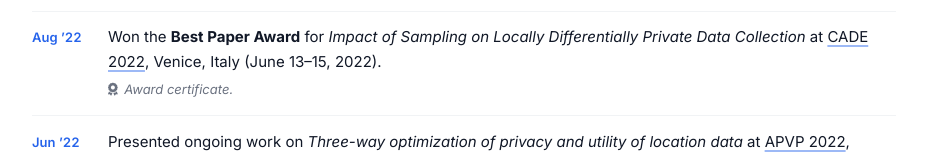
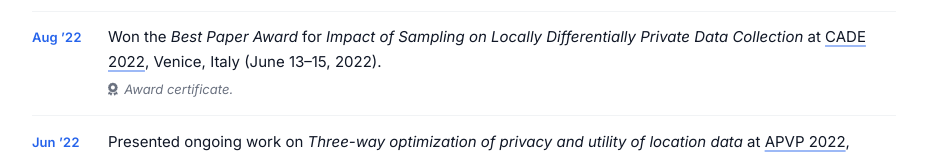
Before and after one commit to blitzwas/blitzwas.github.io, a plain HTML site: page index.html in a window 1280 px wide. Shown: the part 6774-6928 px from the top of the page, without its empty margins (320-1247 px from the left). Drawn offline with nearby package versions, Linux system fonts and the light colour scheme; some icons are missing.

Commit message:
Change strong tag to em for award announcement

```diff
--- a/index.html
+++ b/index.html
@@ -1169,7 +1169,7 @@
 
         <div class="news-item">
           <div class="news-date">Aug&nbsp;&rsquo;22</div>
-          <div class="news-body">Won the <strong>Best Paper Award</strong> for
+          <div class="news-body">Won the <em>Best Paper Award</em> for
             <em>Impact of Sampling on Locally Differentially Private Data Collection</em>
             at <a href="https://ieeexplore.ieee.org/xpl/conhome/9945911/proceeding" target="_blank" rel="noopener noreferrer">CADE 2022</a>,
             Venice, Italy (June 13&ndash;15, 2022).<br>
```
